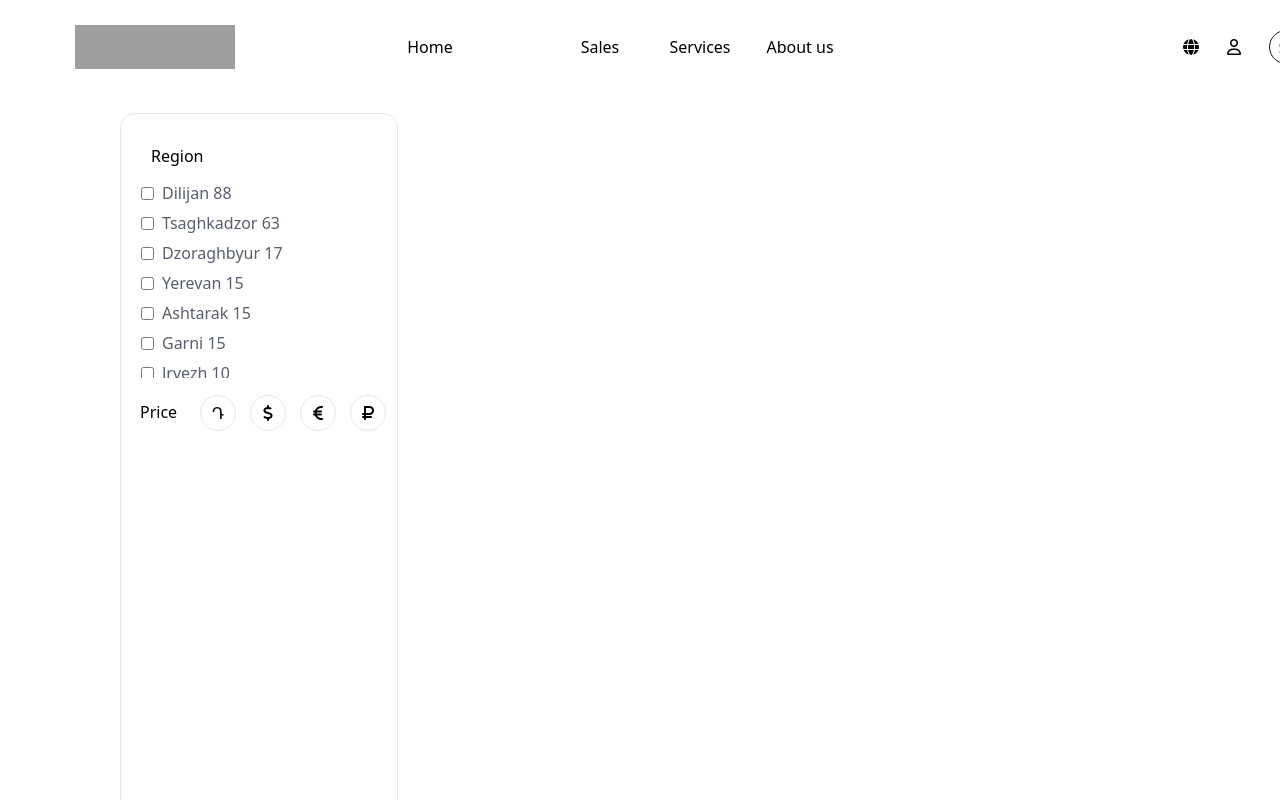
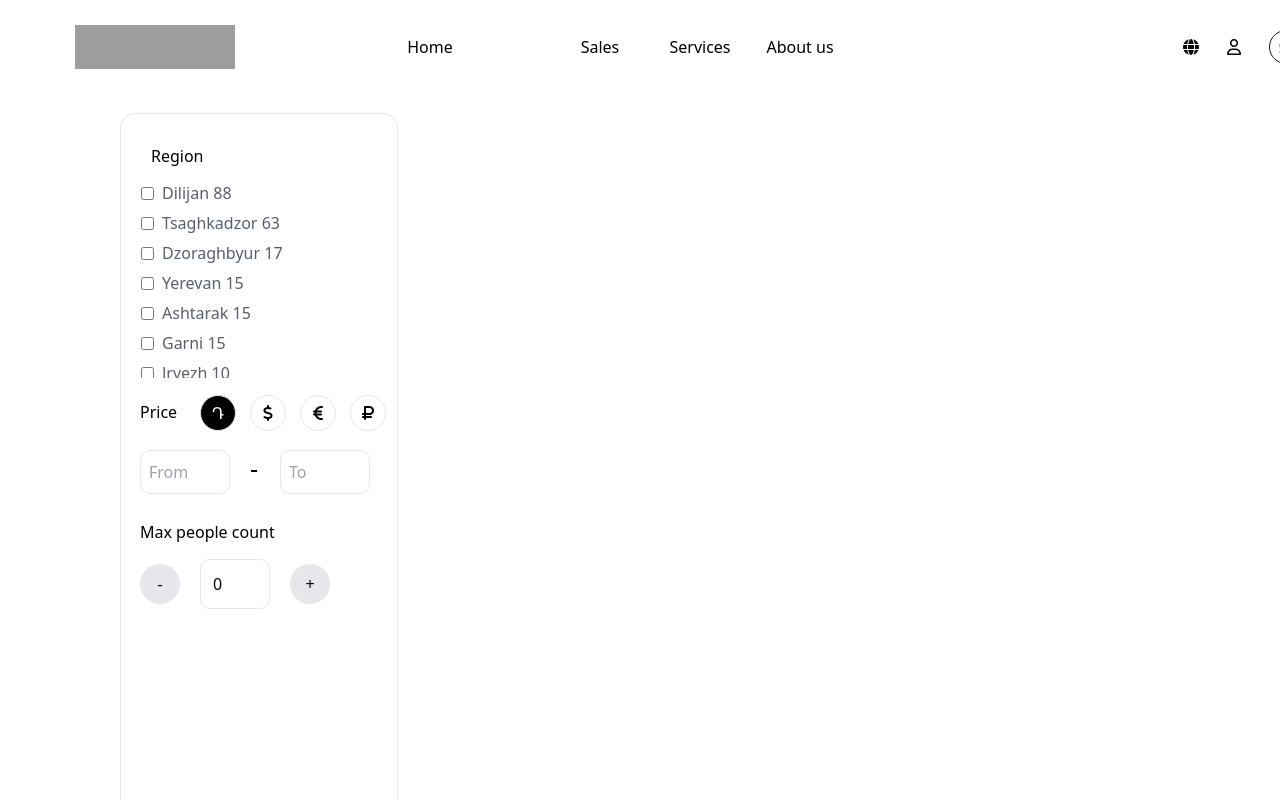
Before and after one commit to Hasmik151515/amaranocreg, a React (Create React App) app: page / in a window 1280 px wide. Shown: the top 800 px of the page. Built offline with nearby package versions, Linux system fonts and the light colour scheme; grey boxes are pictures that could not be loaded.

Commit message:
Max people

```diff
--- a/src/components/MaxPeople.jsx
+++ b/src/components/MaxPeople.jsx
@@ -12,11 +12,11 @@ const MaxPeople = () => {
   };
 
   return (
-    <div className="max-people">
-      <p className="max">Max people count</p>
-      <div className="min" onClick={handleMinus}>-</div>
-      <input className="inp4" type="number" value={peopleCount} readOnly />
-      <div className="max2" onClick={handlePlus}>+</div>
+    <div className="absolute top-[520px] left-[140px]">
+      <p className="text-[16px] font-medium">Max people count</p>
+      <div className=" relative top-[20px] left-[0px] h-[40px] w-[40px] bg-gray-200 rounded-full flex justify-center items-center font-medium cursor-pointer" onClick={handleMinus}>-</div>
+      <input className="relative top-[-25px] left-[60px] w-[70px] p-3 rounded-[10px] border border-gray-200 font-medium" type="number" value={peopleCount} readOnly />
+      <div className="relative top-[-70px] left-[150px] h-[40px] w-[40px] bg-gray-200 rounded-full flex justify-center items-center font-medium cursor-pointer" onClick={handlePlus}>+</div>
     </div>
   );
 };
--- a/src/components/PriceFilter.jsx
+++ b/src/components/PriceFilter.jsx
@@ -3,14 +3,16 @@ import React from "react";
 const PriceFilter = () => (
   <div className="price-filter">
     <p className="absolute size-16 font-normal top-[400px] left-[140px]">Price</p>
-    <div className=" absolute top-[395px] left-[200px] border border-1-blue rounded-full h-9 w-9 flex font-medium justify-center items-center">Դ</div>
+    <div className=" absolute top-[395px] left-[200px] border border-1-blue rounded-full h-9 w-9 flex font-medium justify-center items-center bg-black 	text-white">Դ</div>
     <div className="absolute top-[395px] left-[250px] border border-1-blue rounded-full h-9 w-9 flex justify-center items-center"><i className="fa-solid fa-dollar-sign"></i></div>
     <div className="absolute top-[395px] left-[300px] border border-1-blue rounded-full h-9 w-9 flex justify-center items-center"><i className="fa-solid fa-euro-sign"></i></div>
     <div className="absolute top-[395px] left-[350px] border border-1-blue rounded-full h-9 w-9 flex justify-center items-center"><i className="fa-solid fa-ruble-sign"></i></div>
 
-    <input className="imp2" type="text" placeholder="From" />
-    <p className="gic">-</p>
-    <input className="imp3" type="text" placeholder="To" />
+    <input className="absolute top-[450px] left-[140px] rounded-[10px] p-2 h-11 w-[90px] border border-gray-200"
+   type="text" placeholder="From" />
+    <p className="absolute left-[250px] top-[450px] text-[25px] font-medium"
+>-</p>
+    <input className="absolute top-[450px] left-[280px] rounded-[10px] p-2 h-11 w-[90px] border border-gray-200" type="text" placeholder="To" />
   </div>
 );
 
--- a/src/components/parentDiv.jsx
+++ b/src/components/parentDiv.jsx
@@ -13,12 +13,12 @@ const ParentDiv = () => (
   <div className="arajin">
     <RegionFilter regions={regions} />
     <PriceFilter />
-    {/* <MaxPeople />
-    <Overnight />
-    <RoomCount />
-    <Bathrooms />
-    <PoolOptions />
-    <Advantages /> */}
+     <MaxPeople />
+   {/* <Overnight /> */}
+    {/* <RoomCount /> */}
+    {/* <Bathrooms /> */}
+    {/* <PoolOptions /> */}
+    {/* <Advantages /> */}
   </div>
 );
 
```
